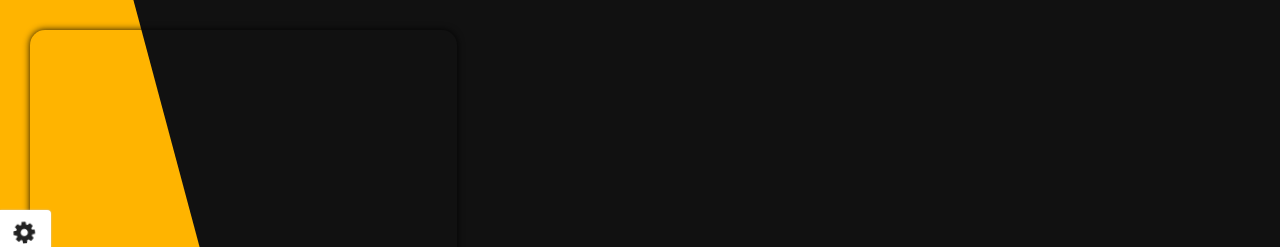
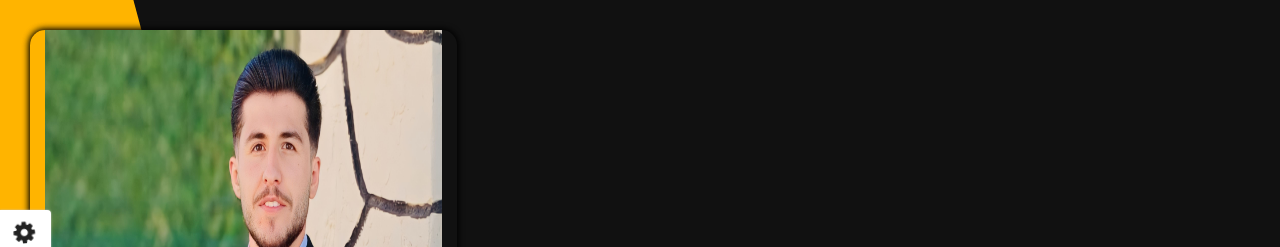
Before and after one commit to jihadjamal01/My_profile, a plain HTML site: page index.html in a window 1280 px wide. Shown: the top 247 px of the page. Drawn offline with nearby package versions, Linux system fonts and the light colour scheme.

Commit message:
Update index.html

```diff
--- a/index.html
+++ b/index.html
@@ -140,7 +140,10 @@
 <section class="container-fluid main-container container-home p-0 revealator-slideup revealator-once revealator-delay1">
     <div class="color-block d-none d-lg-block"></div>
     <div class="row home-details-container align-items-center">
-        <div class="col-lg-4 bg position-fixed d-none d-lg-block"></div>
+        <div class="col-lg-4 bg position-fixed d-none d-lg-block">
+            <img src="img/2.jpg"class="col-lg-4 bg position-fixed d-none d-lg-block" alt="my picture" />
+
+        </div>
         <div class="col-12 col-lg-8 offset-lg-4 home-details text-left text-sm-center text-lg-left">
             <div>
                 <img src="img/img-mobile.jpg" class="img-fluid main-img-mobile d-none d-sm-block d-lg-none" alt="my picture" />
```
